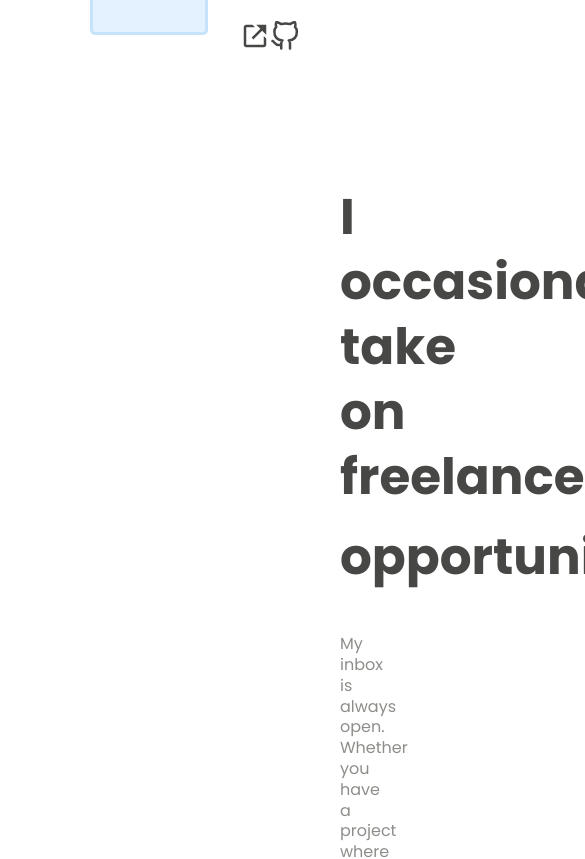
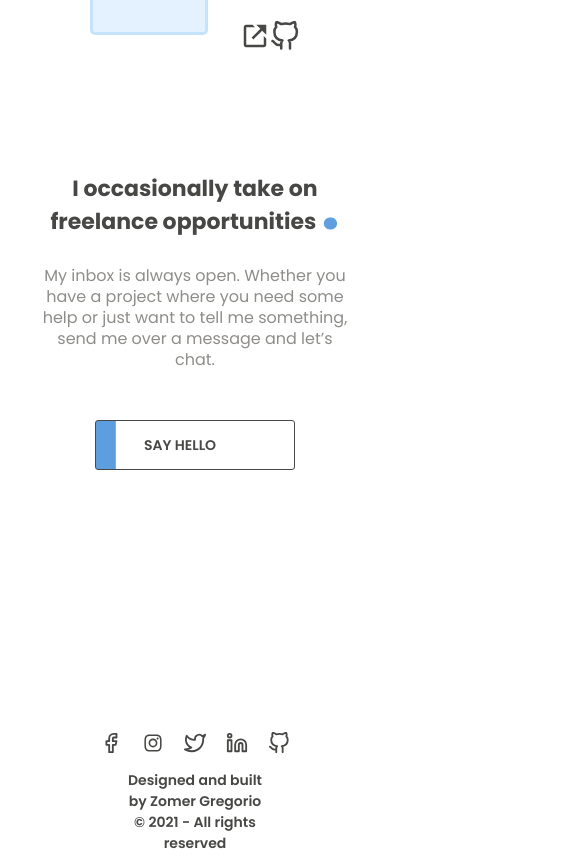
Before and after one commit to zomeru/portfolio, a Next.js app: page / in a window 390 px wide. Shown: the part 3700-4559 px from the top of the page, 585 px wide, since content can reach past the window. Built offline with nearby package versions, Linux system fonts and the light colour scheme.

Commit message:
Add media queries

```diff
--- a/src/components/sections/contact.tsx
+++ b/src/components/sections/contact.tsx
@@ -8,9 +8,48 @@ const StyledContact = styled.section`
   text-align: center;
   /* margin: 0 auto; */
   margin-bottom: 200px;
+  display: flex;
+  flex-direction: column;
+  align-items: center;
+
+  @media only screen and (max-width: 1400px) {
+    padding: 50px 20%;
+  }
+
+  @media only screen and (max-width: 1080px) {
+    padding: 50px 10%;
+  }
+
+  @media only screen and (max-width: 1000px) {
+    padding: 50px 30px;
+  }
+
+  @media only screen and (max-width: 768px) {
+    padding: 50px 0;
+  }
+
+  h2 {
+    @media only screen and (max-width: 768px) {
+      line-height: 0.8;
+    }
+
+    @media only screen and (max-width: 600px) {
+      line-height: 0.6;
+    }
+
+    @media only screen and (max-width: 600px) {
+      font-size: 22px;
+      line-height: 0.4;
+    }
+  }
 
   .contact-p {
     color: var(--gray-light);
+    width: 85%;
+
+    @media only screen and (max-width: 600px) {
+      width: 100%;
+    }
   }
 
   .message-button {
@@ -24,9 +63,9 @@ interface IcontactProps {}
 const Contact: React.FC<IcontactProps> = ({}) => {
   return (
     <StyledContact id='contact'>
-      <h1 className='section-heading'>
+      <h2 className='section-heading'>
         I occasionally take on freelance opportunities
-      </h1>
+      </h2>
       <p className='contact-p'>
         My inbox is always open. Whether you have a project where you need some
         help or just want to tell me something, send me over a message and
```
